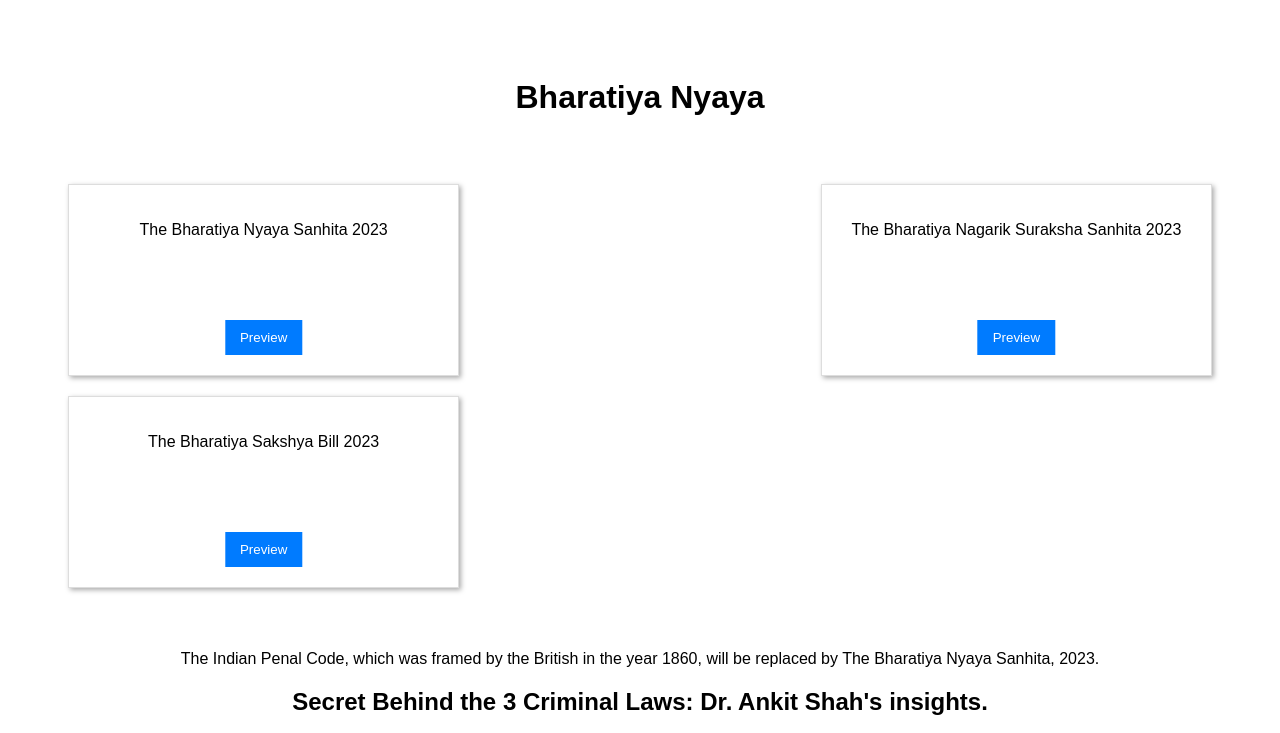
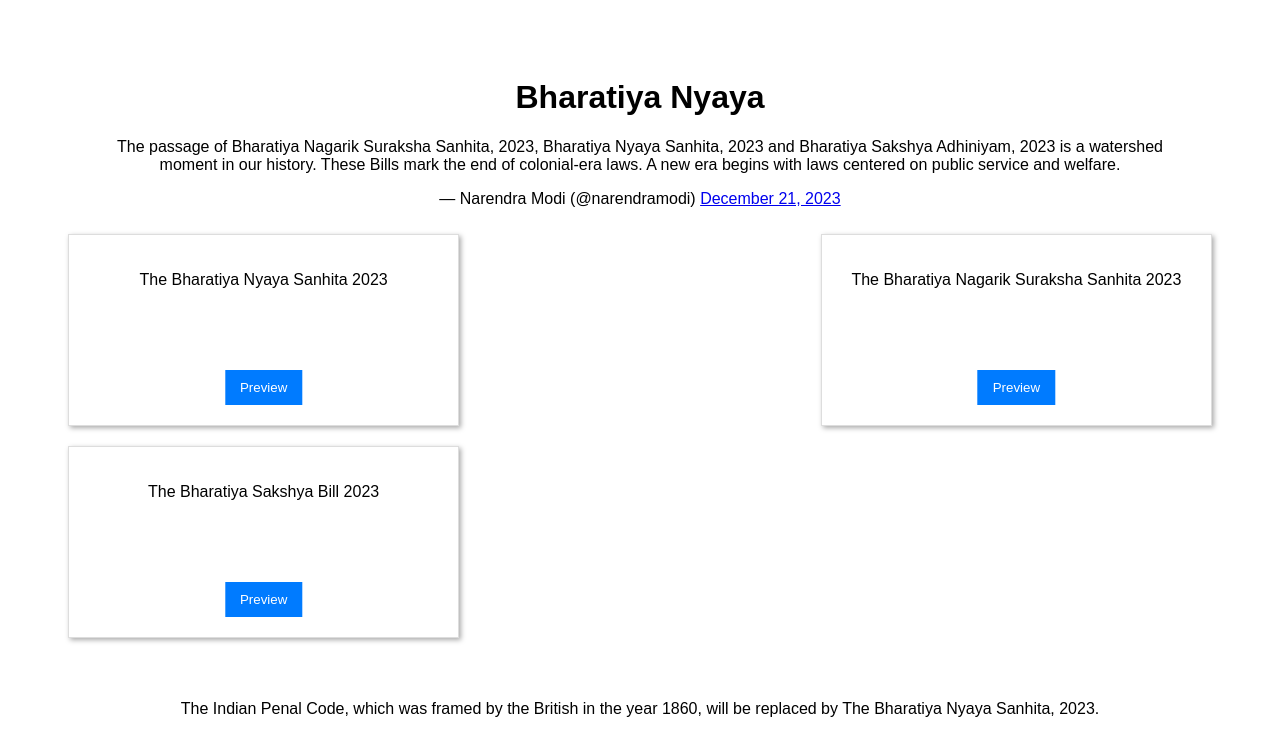
Before and after one commit to rohinibarla/BharatiyaNyaya, a plain HTML site: page index.html in a window 1280 px wide. Shown: the top 733 px of the page. Drawn offline with Linux system fonts and the light colour scheme.

Commit message:
The bill has been passed

```diff
--- a/index.html
+++ b/index.html
@@ -55,7 +55,9 @@
 </head>
 <body>
 <h1>Bharatiya Nyaya</h1>
-<br><br>
+<div align="center">
+<blockquote class="twitter-tweet" data-theme="dark"><p lang="tl" dir="ltr">The passage of Bharatiya Nagarik Suraksha Sanhita, 2023, Bharatiya Nyaya Sanhita, 2023 and Bharatiya Sakshya Adhiniyam, 2023 is a watershed moment in our history. These Bills mark the end of colonial-era laws. A new era begins with laws centered on public service and welfare.</p>&mdash; Narendra Modi (@narendramodi) <a href="https://twitter.com/narendramodi/status/1737852749860266241?ref_src=twsrc%5Etfw">December 21, 2023</a></blockquote> <script async src="https://platform.twitter.com/widgets.js" charset="utf-8"></script>
+</div>
 <div class="pdf-container">
     <div class="pdf-box">
         <p>The Bharatiya Nyaya Sanhita 2023</p>
```
